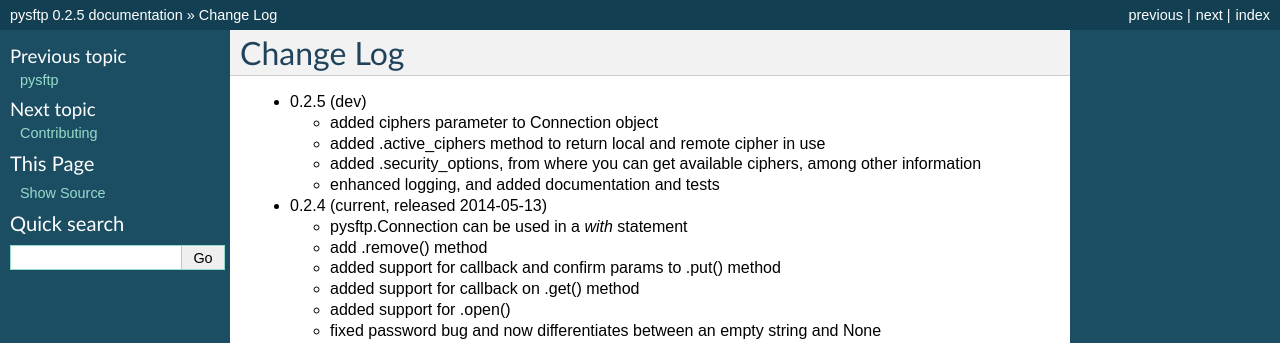
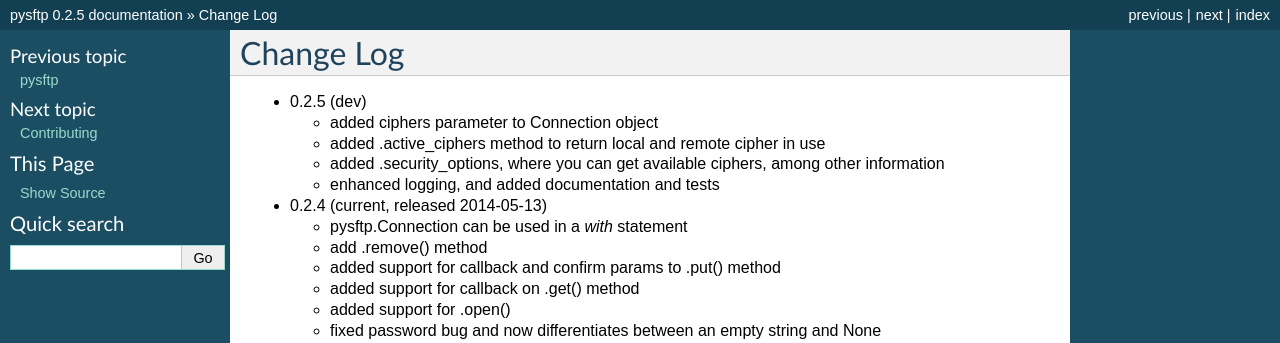
Before and after one commit to ryhsiao/pysftp, a Sphinx documentation site: the page built from docs/changes.rst, in a window 1280 px wide. Shown: the top 343 px of the page. Built offline with Sphinx 7.4.7, drawn with Linux system fonts in a browser that asks for light colours.

Commit message:
some minor doc edits

```diff
--- a/docs/changes.rst
+++ b/docs/changes.rst
@@ -6,7 +6,7 @@
 
   * added ciphers parameter to Connection object
   * added .active_ciphers method to return local and remote cipher in use
-  * added .security_options, from where you can get available ciphers, among other information
+  * added .security_options, where you can get available ciphers, among other information
   * enhanced logging, and added documentation and tests
 
 * 0.2.4 (current, released 2014-05-13)
--- a/docs/index.rst
+++ b/docs/index.rst
@@ -38,7 +38,7 @@
 requirements
 ------------
 
-  paramiko >= 1.7.4
+  paramiko >= 1.7.7
 
 
 Contents:
```
